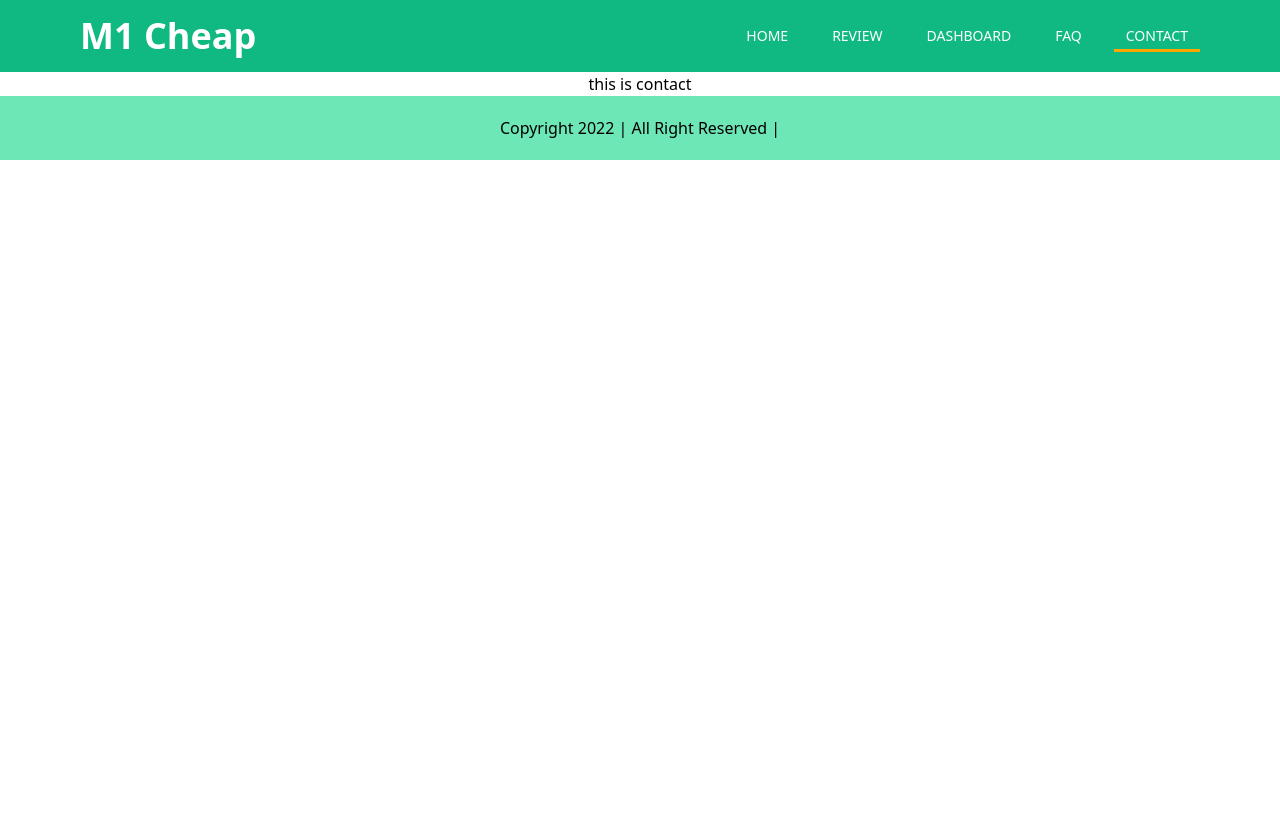
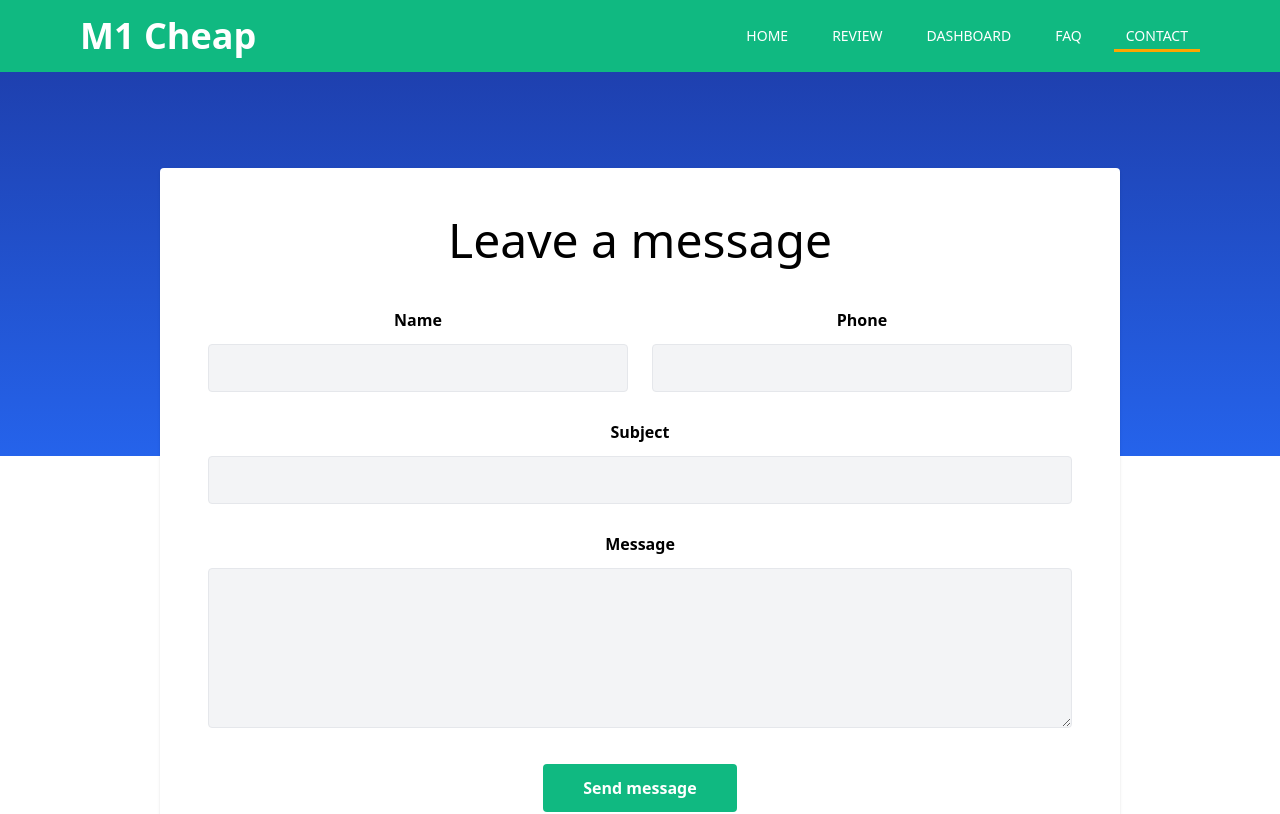
Before and after one commit to rakibahmeddev/Apple-Mackbook-Review-2022, a React (Create React App) app: page /contact in a window 1280 px wide. Shown: the top 814 px of the page. Built offline with nearby package versions, Linux system fonts and the light colour scheme.

Commit message:
contact page done

```diff
--- a/src/components/Contact/Contact.js
+++ b/src/components/Contact/Contact.js
@@ -2,8 +2,54 @@ import React from "react";
 
 const Contact = () => {
   return (
-    <div>
-      <h2>this is contact</h2>
+    <div class="w-full">
+      <div class="bg-gradient-to-b from-blue-800 to-blue-600 h-96"></div>
+      <div class="max-w-5xl mx-auto px-6 sm:px-6 lg:px-8 mb-12">
+        <div class="bg-white w-full shadow rounded p-8 sm:p-12 -mt-72">
+          <h2 className="text-5xl font-medium">Leave a message</h2>
+          <form action="" method="post">
+            <div class="md:flex items-center mt-12">
+              <div class="w-full md:w-1/2 flex flex-col">
+                <label class="font-semibold leading-none">Name</label>
+                <input
+                  type="text"
+                  class="leading-none text-gray-900 p-3 focus:outline-none focus:border-blue-700 mt-4 bg-gray-100 border rounded border-gray-200"
+                />
+              </div>
+              <div class="w-full md:w-1/2 flex flex-col md:ml-6 md:mt-0 mt-4">
+                <label class="font-semibold leading-none">Phone</label>
+                <input
+                  type="email"
+                  class="leading-none text-gray-900 p-3 focus:outline-none focus:border-blue-700 mt-4 bg-gray-100 border rounded border-gray-200"
+                />
+              </div>
+            </div>
+            <div class="md:flex items-center mt-8">
+              <div class="w-full flex flex-col">
+                <label class="font-semibold leading-none">Subject</label>
+                <input
+                  type="text"
+                  class="leading-none text-gray-900 p-3 focus:outline-none focus:border-blue-700 mt-4 bg-gray-100 border rounded border-gray-200"
+                />
+              </div>
+            </div>
+            <div>
+              <div class="w-full flex flex-col mt-8">
+                <label class="font-semibold leading-none">Message</label>
+                <textarea
+                  type="text"
+                  class="h-40 text-base leading-none text-gray-900 p-3 focus:oultine-none focus:border-blue-700 mt-4 bg-gray-100 border rounded border-gray-200"
+                ></textarea>
+              </div>
+            </div>
+            <div class="flex items-center justify-center w-full">
+              <button class="mt-9 font-semibold leading-none text-white py-4 px-10 bg-emerald-500 rounded hover:bg-blue-600 focus:ring-2 focus:ring-offset-2 focus:ring-blue-700 focus:outline-none">
+                Send message
+              </button>
+            </div>
+          </form>
+        </div>
+      </div>
     </div>
   );
 };
--- a/src/components/FAQ/FAQ.js
+++ b/src/components/FAQ/FAQ.js
@@ -2,13 +2,20 @@ import React from "react";
 
 const FAQ = () => {
   return (
-    <div className="py-20 px-20 bg-slate-50">
-      <h2 className="md:text-5xl text-3xl  text-center font-medium my-3 mb-10">
+    <div>
+      <div class=" flex items-center justify-center bg-gradient-to-b from-blue-800 to-blue-600 h-64">
+        <h2 className="md:text-5xl text-3xl text-white text-center font-medium">
           FAQ
         </h2>
+      </div>
+      <div className="py-20 px-20 bg-slate-50">
         <div className="w-full  grid md:grid-cols-2 gap-10 mt-20">
           <div className="">
-          <div id="accordion-open" data-accordion="open" className="shadow-2xl">
+            <div
+              id="accordion-open"
+              data-accordion="open"
+              className="shadow-2xl"
+            >
               <h2 id="accordion-open-heading-1">
                 <button
                   type="button"
@@ -68,7 +75,11 @@ const FAQ = () => {
             </div>
           </div>
           <div className="">
-          <div id="accordion-open" data-accordion="open" className="shadow-2xl">
+            <div
+              id="accordion-open"
+              data-accordion="open"
+              className="shadow-2xl"
+            >
               <h2 id="accordion-open-heading-1">
                 <button
                   type="button"
@@ -90,8 +101,8 @@ const FAQ = () => {
                         clip-rule="evenodd"
                       ></path>
                     </svg>{" "}
-                  What is difference between Block element and Inline element in
-                  HTML?
+                    What is difference between Block element and Inline element
+                    in HTML?
                   </span>
                   <svg
                     data-accordion-icon=""
@@ -116,17 +127,18 @@ const FAQ = () => {
                 <div class="p-5 border border-b-0 border-gray-200 dark:border-gray-700 dark:bg-gray-900">
                   <p class="mb-2 text-gray-500 dark:text-gray-400">
                     There are two values of display block and inline. Compare to
-                  inline block the difference is that inline block allows to set
-                  height and width in the elements. And with inline block
-                  elements the top and bottom margins and paddings are respected
-                  but inline block elements are not. Compared to block elements
-                  the major difference is that inline block elements does not
-                  add a line break after the elements thats why elements can sit
-                  next to others elements. Some inline elements are anchor tag,
-                  button tag, image tag, input tag, span tag. And some of block
-                  elements are header tag, div tag, footer tag, paragraph tag,
-                  ul/li tag.
+                    inline block the difference is that inline block allows to
+                    set height and width in the elements. And with inline block
+                    elements the top and bottom margins and paddings are
+                    respected but inline block elements are not. Compared to
+                    block elements the major difference is that inline block
+                    elements does not add a line break after the elements thats
+                    why elements can sit next to others elements. Some inline
+                    elements are anchor tag, button tag, image tag, input tag,
+                    span tag. And some of block elements are header tag, div
+                    tag, footer tag, paragraph tag, ul/li tag.
                   </p>
+                </div>
               </div>
             </div>
           </div>
--- a/src/components/Home/Home.js
+++ b/src/components/Home/Home.js
@@ -21,7 +21,7 @@ const Home = () => {
             </p>
           </div>
           <div className="my-5 flex md:justify-start justify-center">
-            <button className="bg-emerald-500 text-white font-medium shadow-lg px-5 py-3 rounded ">
+            <button className="font-semibold leading-none text-white py-4 px-10 bg-emerald-500 rounded hover:bg-blue-600 focus:ring-2 focus:ring-offset-2 focus:ring-blue-700 focus:outline-non">
               Learn More
             </button>
             <p></p>
@@ -44,7 +44,7 @@ const Home = () => {
           <div className="mb-10">
             <Link
               to="/review"
-              className="bg-emerald-500 text-white font-medium shadow-lg px-5 py-3  rounded "
+              className="font-semibold leading-none text-white py-4 px-10 bg-emerald-500 rounded hover:bg-white hover:text-black focus:ring-2 focus:ring-offset-2 focus:ring-blue-700 focus:outline-none"
             >
               See more reviews
             </Link>
```
Lines whose indentation alone changed are shown as unchanged.
